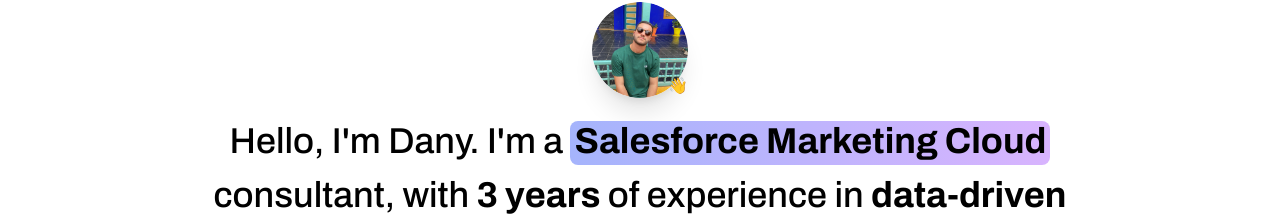
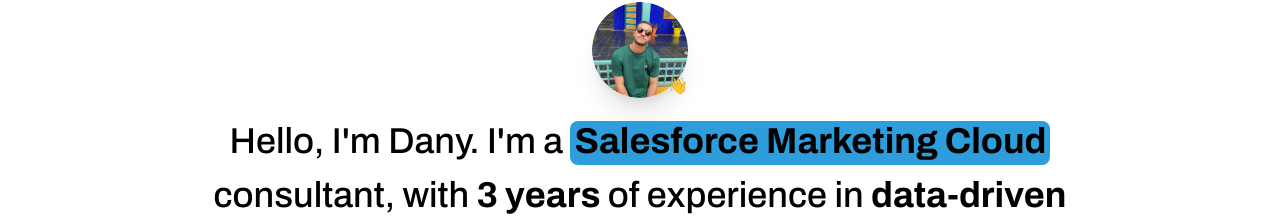
Before and after one commit to danysalgueiro80/portfolio-website, a Next.js app: page / in a window 1280 px wide. Shown: the part 142-358 px from the top of the page. Built offline with nearby package versions, Linux system fonts and the light colour scheme; no server answers.

Commit message:
style: update Highlight gradient to #2D9EDB to match cursor color

```diff
--- a/components/ui/hero-highlight.tsx
+++ b/components/ui/hero-highlight.tsx
@@ -129,7 +129,7 @@
         display: "inline",
       }}
       className={cn(
-        `relative inline-block rounded-lg bg-gradient-to-r from-indigo-300 to-purple-300 px-1 pb-1 dark:from-indigo-500 dark:to-purple-500`,
+        `relative inline-block rounded-lg bg-gradient-to-r from-[#2D9EDB] to-[#2D9EDB] px-1 pb-1`,
         className,
       )}
     >
```
